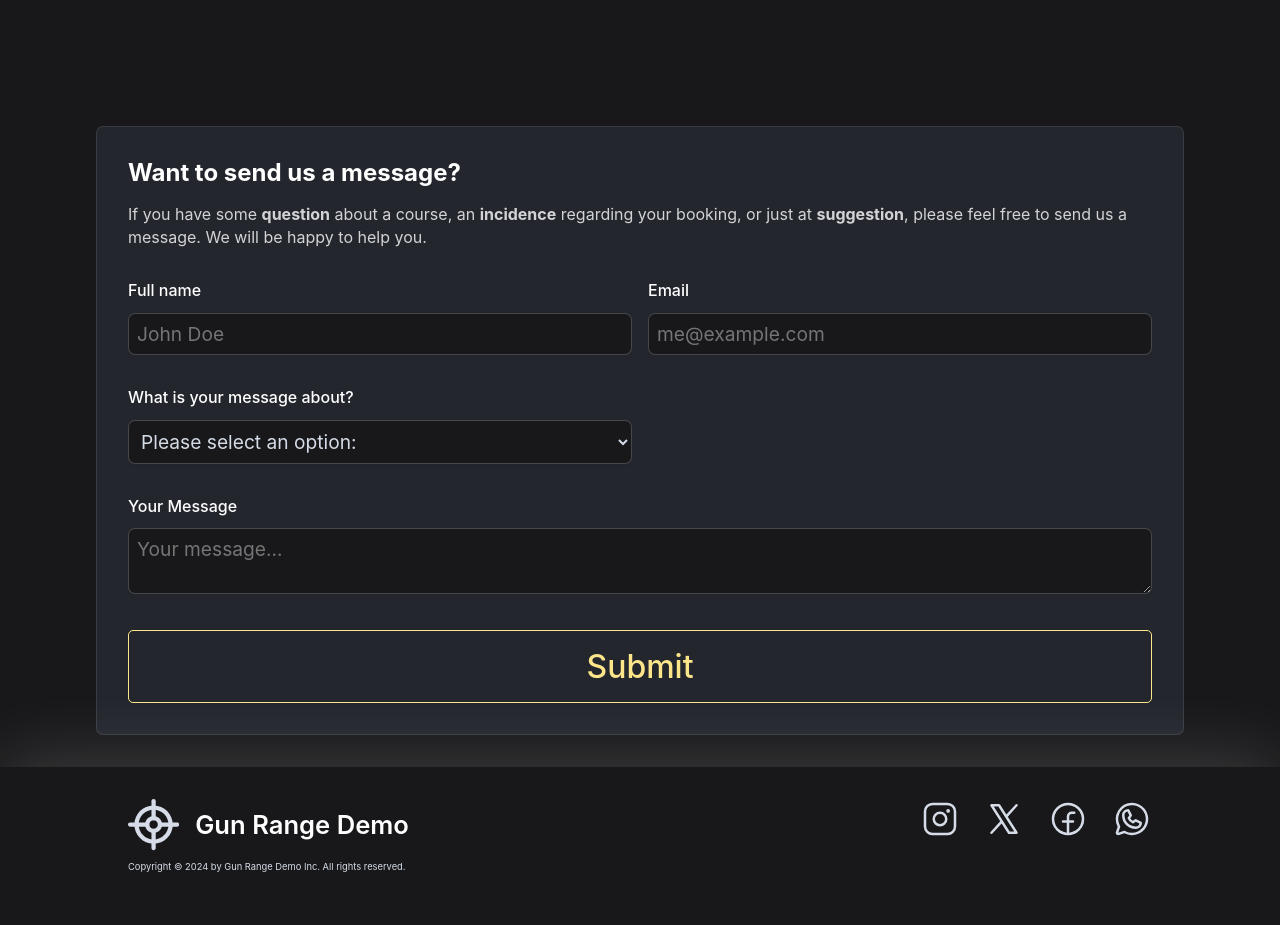
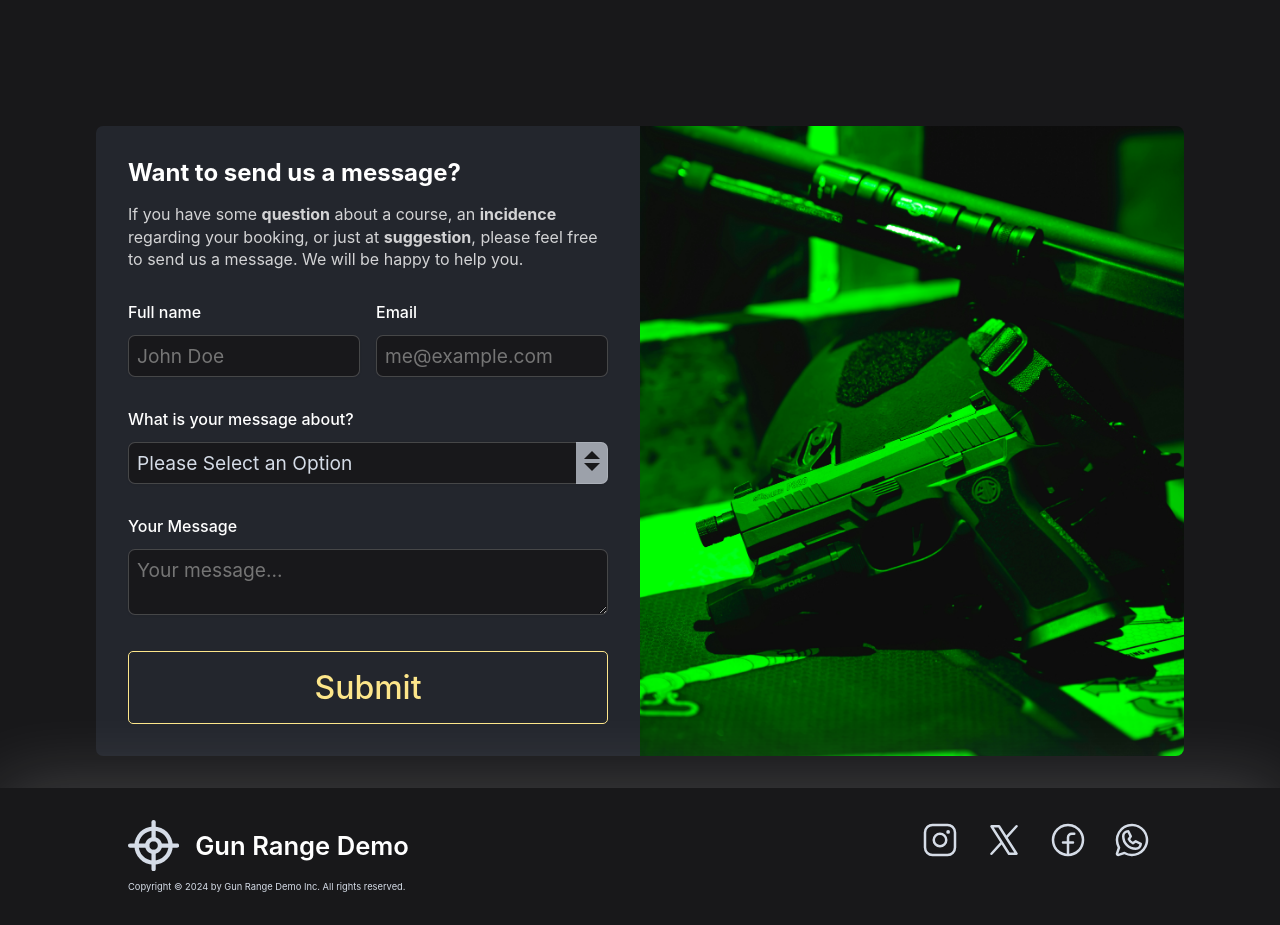
Before and after one commit to lifeBalance/booking, a Nuxt app: page / in a window 1280 px wide. Shown: the part 1970-2895 px from the top of the page. Built offline with nearby package versions, Linux system fonts and the light colour scheme.

Commit message:
add sauce to the form

```diff
--- a/components/ContactForm.vue
+++ b/components/ContactForm.vue
@@ -1,7 +1,15 @@
-<script setup></script>
+<script setup>
+const selectOptions = [
+  { value: '', label: 'Please Select an Option' },
+  { value: 'booking', label: 'Booking' },
+  { value: 'courses', label: 'Courses' },
+  { value: 'anything', label: 'Anything' },
+]
+</script>
 
 <template>
-  <section class="contact">
+  <section class="contact-form">
+    <div class="form-box">
       <div class="text-box">
         <h2>Want to send us a message?</h2>
 
@@ -40,12 +48,11 @@
 
         <div class="select">
           <label for="select-where">What is your message about?</label>
-        <select id="select-where" name="select-where" required>
-          <option value="">Please select an option:</option>
-          <option value="booking">Incidence during Booking</option>
-          <option value="course">Question about a course</option>
-          <option value="anything">Anything else</option>
-        </select>
+
+          <CustomSelect
+            label="What is your message about?"
+            :options="selectOptions"
+          />
         </div>
 
         <div class="message">
@@ -61,19 +68,30 @@
 
         <button class="btn btn--form">Submit</button>
       </form>
+    </div>
+    <!-- .form-box -->
+
+    <div class="img-box"></div>
   </section>
 </template>
 
 <style lang="scss" scoped>
-section {
+.contact-form {
+  display: flex;
+  // grid-template-columns: 1fr;
+  margin: 0 auto;
+
+  & .form-box {
     background-color: #23262d;
     padding: 1rem;
     border-radius: 7px;
-  box-shadow: inset 0 0 0 1px rgba(255, 255, 255, 0.1);
+    border-top-right-radius: 0;
+    border-bottom-right-radius: 0;
     display: flex;
     flex-direction: column;
     gap: 2rem;
     max-width: 90%;
+    min-width: 50%;
     margin: 0 auto;
     padding: 2rem;
 
@@ -105,9 +123,12 @@ section {
         box-shadow: 0 0 0 0.2rem rgba(var(--color-accent-1), 0.9);
       }
 
+      .select {
+        grid-column: 1 / -1;
+      }
+
       input,
-    textarea,
-    select {
+      textarea {
         padding: 0.5rem;
         font-size: 1.2rem;
         font-family: inherit;
@@ -140,6 +161,11 @@ section {
         }
       }
     }
+  } // & .form-box
+
+  & .img-box {
+    display: none;
+  }
 }
 
 /* MEDIA QUERIES */
@@ -153,7 +179,10 @@ section {
 }
 
 @media (min-width: 768px) {
-  section {
+  .contact-form {
+    grid-template-columns: 1fr 1fr;
+
+    & .form-box {
       form {
         grid-template-columns: 1fr 1fr;
       }
@@ -164,7 +193,7 @@ section {
       }
 
       .select {
-      grid-column: 1;
+        grid-column: 1 / -1;
         /* grid-row: 1; */
       }
       .message {
@@ -176,7 +205,20 @@ section {
         grid-column: 1 / -1;
         /* grid-row: -1; */
       }
-  }
+    } // & .form-box
+
+    & .img-box {
+      grid-column: 2;
+      display: block;
+      border-radius: 0.5rem;
+      border-top-left-radius: 0;
+      border-bottom-left-radius: 0;
+      min-width: 50%;
+      background-image: url('~/assets/images/armory4.jpeg');
+      background-size: cover;
+      background-position: center;
+    } // & .img-box
+  } // .contact-form
 }
 
 @media (min-width: 992px) {
--- /dev/null
+++ b/components/CustomSelect.vue
@@ -0,0 +1,80 @@
+<script setup>
+const { options, label } = defineProps(['label', 'options'])
+</script>
+
+<template>
+  <div class="custom-select">
+    <select>
+      <option
+        v-for="option in options"
+        :value="option.value"
+        :key="option.value"
+      >
+        {{ option.label }}
+      </option>
+    </select>
+    <span class="custom-arrow"></span>
+  </div>
+</template>
+
+<style>
+.custom-select {
+  position: relative;
+
+  select {
+    -webkit-appearance: none;
+    -moz-appearance: none;
+    appearance: none;
+
+    padding: 0.5rem;
+    padding-right: 2rem;
+    font-size: 1.2rem;
+    font-family: inherit;
+    color: rgb(var(--color-text-2));
+    border: 1px solid rgba(var(--color-text-1), 0.2);
+    background-color: rgba(var(--color-bg), 0.9);
+    border-radius: 7px;
+    box-shadow: 0 1px 2px rgba(var(--color-bg), 0.1);
+    width: 100%;
+    cursor: pointer;
+  }
+
+  .custom-arrow {
+    position: absolute;
+    display: block;
+    top: 0;
+    right: 0;
+    height: 100%;
+    width: 2rem;
+    border-top-right-radius: 7px;
+    border-bottom-right-radius: 7px;
+    background-color: rgb(var(--color-text-2), 0.7);
+    pointer-events: none;
+  }
+
+  .custom-arrow::before,
+  .custom-arrow::after {
+    --size: .5rem;
+    content: '';
+    position: absolute;
+    width: 0;
+    height: 0;
+    left: 50%;
+    top: 50%;
+    transform: translate(-50%, -50%);
+  }
+
+  .custom-arrow::before {
+    border-left: var(--size) solid transparent;
+    border-right: var(--size) solid transparent;
+    border-bottom: var(--size) solid rgb(var(--color-bg));
+    top: 30%;
+  }
+  .custom-arrow::after {
+    border-left: var(--size) solid transparent;
+    border-right: var(--size) solid transparent;
+    border-top: var(--size) solid rgb(var(--color-bg));
+    top: 60%;
+  }
+}
+</style>
```
Also changed, not shown: assets/images/armory4.jpeg (added). Lines whose indentation alone changed are shown as unchanged.
